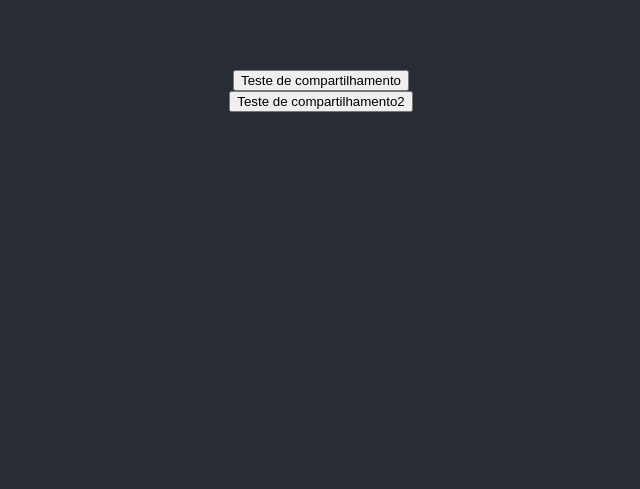
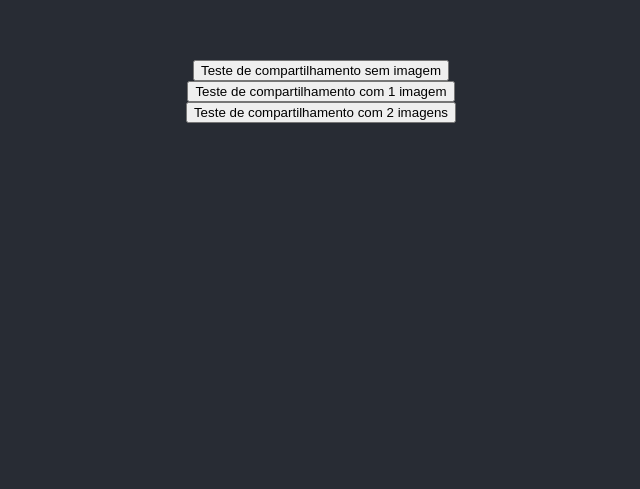
Before and after one commit to humbbetao/share-native-test, a React (Create React App) app: page / in a window 1280 px wide. Shown: the part 309-798 px from the top of the page, without its empty margins (319-959 px from the left). Built offline with nearby package versions, Linux system fonts and the light colour scheme.

Commit message:
add other files

```diff
--- a/src/App.js
+++ b/src/App.js
@@ -2,6 +2,34 @@ import "./App.css";
 
 function App() {
   const handleOnClickModalWithFilesArray = async () => {
+    const image1 = await fetch("./image1.jpg");
+    const blob1 = await image1.blob();
+    const file1 = new File([blob1], "image.jpg", { type: "image/jpeg" });
+
+    const filesArray = [file1];
+
+    if (navigator.canShare && navigator.canShare({ files: filesArray })) {
+      const shareData = {
+        title: "MDN",
+        text: "Learn web development on MDN!",
+        url: "https://developer.mozilla.org",
+      };
+
+      navigator
+        .share({
+          files: filesArray,
+          ...shareData,
+        })
+        .then(() => console.log("Share was successful."))
+        .catch((error) => {
+          alert(`Sharing failed, error`);
+          console.log("Sharing failed", error);
+        });
+    } else {
+      alert(`Your system doesn't support sharing files.`);
+    }
+  };
+  const handleOnClickModalWithFilesArray2 = async () => {
     const image1 = await fetch("./image1.jpg");
     const image2 = await fetch("./image2.jpg");
     const blob1 = await image1.blob();
@@ -54,9 +82,12 @@ function App() {
   return (
     <div className="App">
       <header className="App-header">
-        <button onClick={handleOnClickModal}>Teste de compartilhamento</button>
+        <button onClick={handleOnClickModal}>Teste de compartilhamento sem imagem</button>
         <button onClick={handleOnClickModalWithFilesArray}>
-          Teste de compartilhamento2
+          Teste de compartilhamento com 1 imagem
+        </button>
+        <button onClick={handleOnClickModalWithFilesArray2}>
+          Teste de compartilhamento com 2 imagens
         </button>
       </header>
       <img src="./image1.jpg" alt="teste1" />
```
